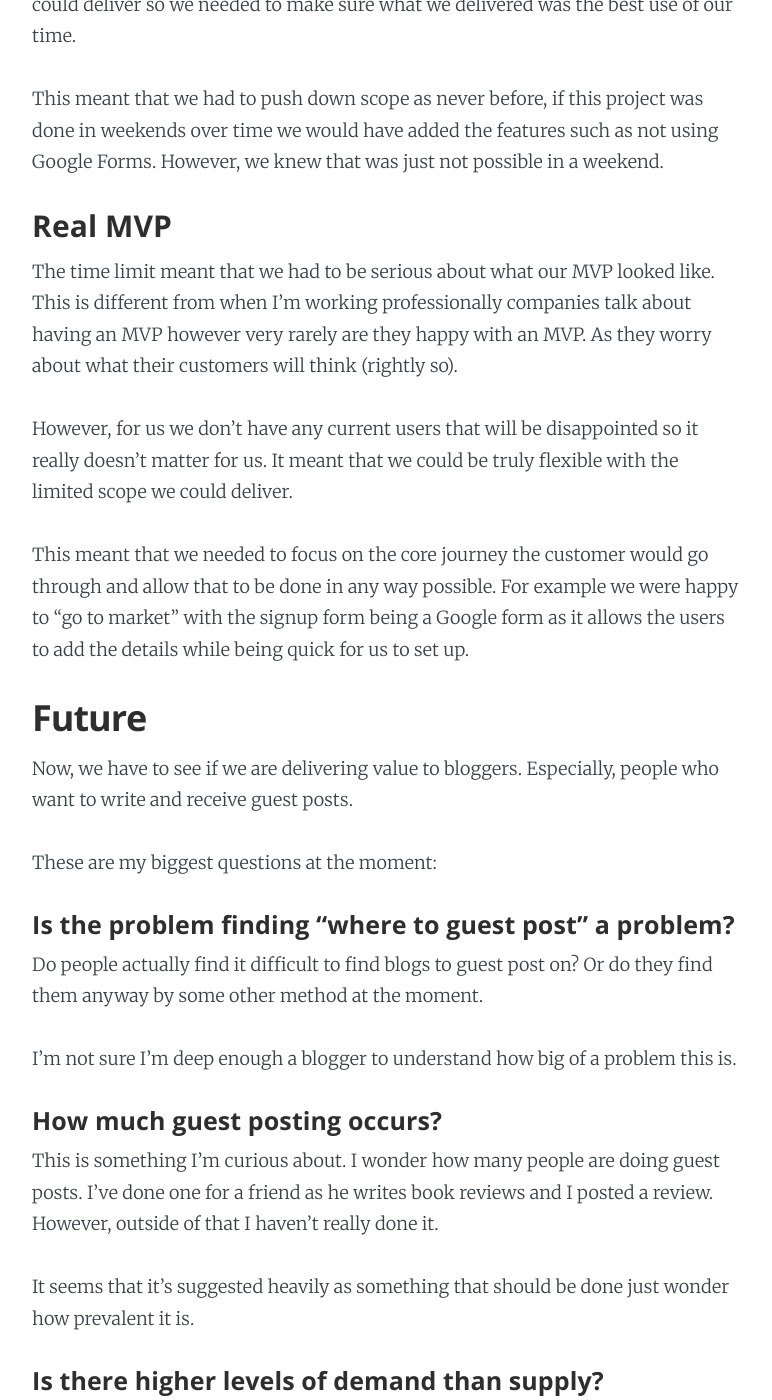
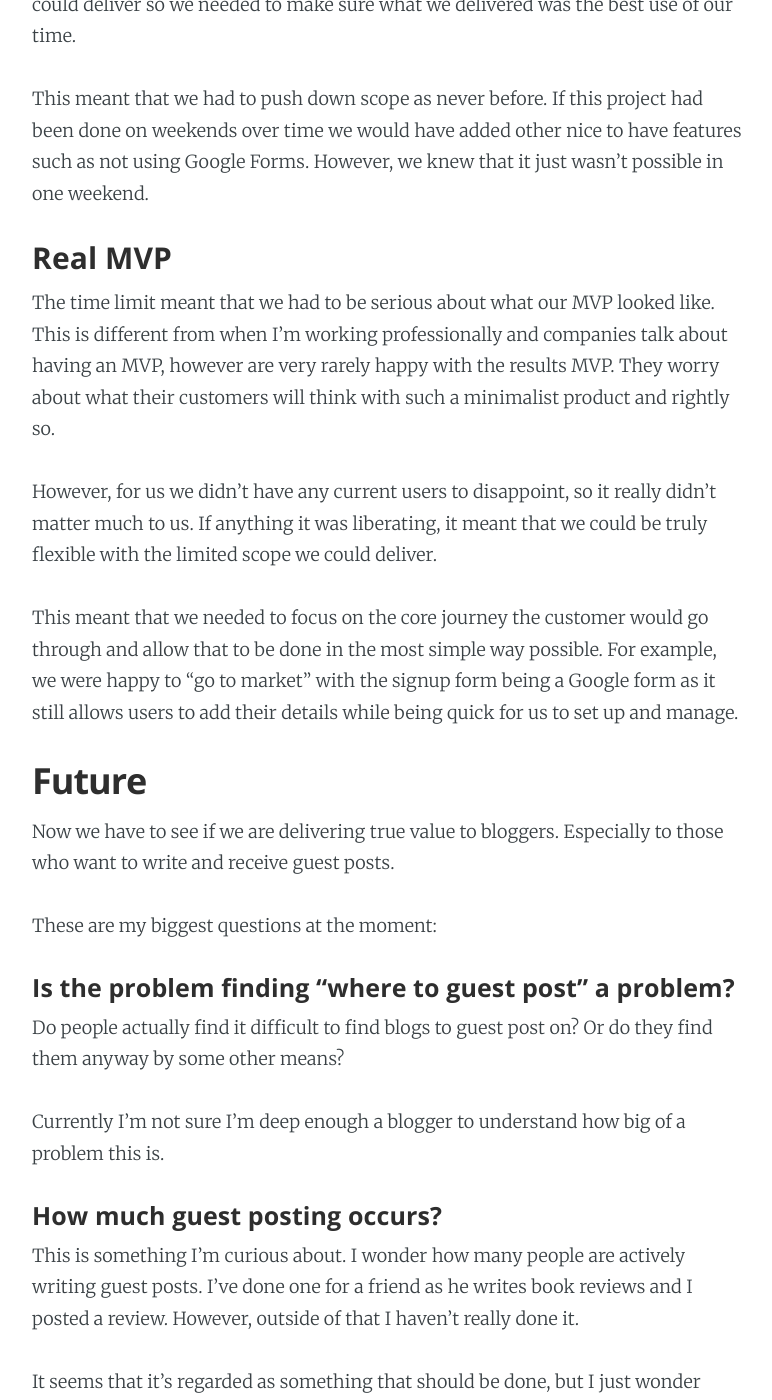
Before and after one commit to NiallBunting/niallbunting.github.io, a Jekyll site: the page built from _posts/2020-08-02-guest-post-directory-small-startups.markdown, in a window 1280 px wide and 1400 px high, scrolled down 3432 px. Shown: the whole window, without its empty margins (253-1025 px from the left). Built offline with Jekyll 4.4.1, drawn with Linux system fonts in a browser that asks for light colours; some of the changed text lies outside the part shown.

Commit message:
[20200802] Grammar updates

```diff
--- a/_posts/2020-08-02-guest-post-directory-small-startups.markdown
+++ b/_posts/2020-08-02-guest-post-directory-small-startups.markdown
@@ -7,33 +7,33 @@
 
 This is the story of a start-up delivered at a blistering pace, one weekend in fact.
 
-[Guest Post Directory][gpd] is a website that is designed to answer the question "Where can I guest post?". For those who are non-bloggers, guest posting is writing content for someone else's website and in return receiving a link to yours. This is done in the blogging world as a method to increase your websites ranking and SEO as guest posting grows your back links and at the same time growing your audience.
+[Guest Post Directory][gpd] is a website that is designed to answer the question "Where can I guest post?". For those who are non-bloggers, guest posting is writing content for someone else’s website and in return receiving a link to yours. This is done in the blogging world as a means to increase your website’s ranking as guest posting grows your backlinks and at the same time grows your audience.
 
-The journey below, describes the process we went through, to build and go live with a website in a weekend.
+The journey below describes the process we went through, to build and launch a website in a weekend.
 
 ## The journey
 
 ### Preamble
 
-The idea was suggested to me by my friend [Jake][jake]. I'm not heavily involved in the world of blogging but the problem of finding websites to guest post on seems like an easy one to fix. Hopefully, this project can deliver value to these people.
+The idea was suggested to me by my friend [Jake][jake]. I’m not heavily involved in the world of blogging but the problem of finding websites to guest post on seems like an easy one to fix. Hopefully, this project can deliver value to these people.
 
-I have wanted to develop something 'hackathon style' for a while, where you have 48 hours to bring together an MVP. Therefore, I suggested this as the delivery plan for the project. As I thought it also gives us the highest chance that we actually finish something and bring a product to market.
+I have wanted to develop something ‘hackathon style’ for a while, where you have 48 hours to bring together an MVP. Therefore, I suggested this as the delivery plan for the project, as I thought it also gives us the highest chance that we actually finish something and bring a product to market.
 
 He agreed and we chose a weekend.
 
 ### The weekend
 
-Saturday morning, I opened up my laptop and logged in. Jake was already online, plugging away, building out what would eventually become the listing page.
+Saturday morning I opened up my laptop and logged in. Jake was already online, plugging away, building out what would eventually become the listing page.
 
 It was at this point that we had our first catch up and planned what features we needed, and workarounds for the non-MVP requirements. We made some tough decisions with the biggest ones being not supporting accounts, accepting applications over Google forms and entering database info manually.
 
-Once we had created this outline of a plan, we began. Jake focused on the frontend and I focused on the backend and infrastructure. This plan played to both our natural strengths as he has much better design skills and I am more adept in the dark world of the backend.
+Once we had an outline of a plan, we started building. Jake focused on the frontend and I focused on the backend and infrastructure. This plan played to both our natural strengths as he has much better design skills and I am more adept in the dark world of the backend.
 
-Our technology stack was:
+Our technology stack:
 * **The frontend**: Bootstrap and custom Javascript.
 * **The backend**: Node (with Express) and Elasticsearch as the search engine.
 
-The highlight on the backend technology side, for me, was using Elasticsearch. I haven’t looked into it's features before (only used it as part of the ELK stack) and it was interesting to have dive in, finding out its capabilities and query language. It was fun working out how to structure a query to get back the results we wanted, even though what we needed was a relatively simple search.
+The highlight on the backend technology side, for me, was using Elasticsearch. I haven’t looked into its features before (I’ve only used it as part of the ELK stack) and it was interesting to dive in, discovering its capabilities and exploring its query language. It was fun working out how to structure a query to get back the results we wanted, even though what we needed was a relatively simple search.
 
 At the end of a very quick weekend we ended up with the following:
 
@@ -41,19 +41,19 @@
 
 ### The following days
 
-We have continued to do minor bug fixes and improvements to the application in the week since. Our main focus has been on making the platform more reliable and gathering users.
+We have continued to do minor bug fixes and improvements to the application in the week since. Our main focus has been on making the platform more reliable and gathering users to provide value.
 
-We have a backlog of ideas and tasks that we want to do to improve the website. These tasks can now be tackled incrementally over time.
+Throughout the process we’ve gathered a backlog of ideas and tasks that we want to do to improve the website. These tasks can now be tackled incrementally over time.
 
 ## My takeaways
 
-After finishing the directory's MVP that weekend, I was definitely on a high. That we actually got a signup the next day just compounded it. I felt we had actually done our goal, that’s sometimes a rare feeling in software engineering. Often sprints just seem to blur together in endless backlogs. As someone said to me:
+After finishing the directory’s MVP that weekend, I was definitely on a high. The fact that we actually got a signup the next day just compounded it. I felt we had actually done our goal - a sometimes rare feeling in software engineering. Often sprints just seem to blur together in endless backlogs. Someone once said to me:
 
 > I’ve been sprinting for years, it’s more like a marathon.
 >
 > -- <cite>Rob, from work</cite>
 
-Which just shows the perfect world of iterations being separate just isn't true. So it was nice to have that feeling of completion.
+Which just shows the perfect world of iterations being separate just isn’t true, so it was nice to have that feeling of completion.
 
 ### Time limits
 
@@ -61,33 +61,33 @@
 
 This meant the only corner left was scope. We had a limited amount of scope we could deliver so we needed to make sure what we delivered was the best use of our time.
 
-This meant that we had to push down scope as never before, if this project was done in weekends over time we would have added the features such as not using Google Forms. However, we knew that was just not possible in a weekend.
+This meant that we had to push down scope as never before. If this project had been done on weekends over time we would have added other nice to have features such as not using Google Forms. However, we knew that it just wasn’t possible in one weekend.
 
 ### Real MVP
 
-The time limit meant that we had to be serious about what our MVP looked like. This is different from when I'm working professionally companies talk about having an MVP however very rarely are they happy with an MVP. As they worry about what their customers will think (rightly so).
+The time limit meant that we had to be serious about what our MVP looked like. This is different from when I’m working professionally and companies talk about having an MVP, however are very rarely happy with the results MVP. They worry about what their customers will think with such a minimalist product and rightly so.
 
-However, for us we don't have any current users that will be disappointed so it really doesn't matter for us. It meant that we could be truly flexible with the limited scope we could deliver.
+However, for us we didn’t have any current users to disappoint, so it really didn’t matter much to us. If anything it was liberating, it meant that we could be truly flexible with the limited scope we could deliver.
 
-This meant that we needed to focus on the core journey the customer would go through and allow that to be done in any way possible. For example we were happy to “go to market” with the signup form being a Google form as it allows the users to add the details while being quick for us to set up.
+This meant that we needed to focus on the core journey the customer would go through and allow that to be done in the most simple way possible. For example, we were happy to "go to market" with the signup form being a Google form as it still allows users to add their details while being quick for us to set up and manage.
 
 ## Future
 
-Now, we have to see if we are delivering value to bloggers. Especially, people who want to write and receive guest posts.
+Now we have to see if we are delivering true value to bloggers. Especially to those who want to write and receive guest posts.
 
 These are my biggest questions at the moment:
 
-#### Is the problem finding “where to guest post" a problem?
+#### Is the problem finding "where to guest post" a problem?
 
-Do people actually find it difficult to find blogs to guest post on? Or do they find them anyway by some other method at the moment.
+Do people actually find it difficult to find blogs to guest post on? Or do they find them anyway by some other means?
 
-I’m not sure I’m deep enough a blogger to understand how big of a problem this is.
+Currently I’m not sure I’m deep enough a blogger to understand how big of a problem this is.
 
 #### How much guest posting occurs?
 
-This is something I’m curious about. I wonder how many people are doing guest posts. I’ve done one for a friend as he writes book reviews and I posted a review. However, outside of that I haven't really done it.
+This is something I’m curious about. I wonder how many people are actively writing guest posts. I’ve done one for a friend as he writes book reviews and I posted a review. However, outside of that I haven’t really done it.
 
-It seems that it's suggested heavily as something that should be done just wonder how prevalent it is.
+It seems that it’s regarded as something that should be done, but I just wonder how prevalent it really is.
 
 #### Is there higher levels of demand than supply?
 
@@ -103,9 +103,9 @@
 
 ## Conclusions
 
-I really enjoyed working on a project that had such a quick turnaround and that we could do in a weekend. There are more features that we would like to add to turn it into a rounded product that we don’t have to manually intervene in.
+I really enjoyed working on a project that had such a quick turnaround and that we could do in a weekend. There are more features that we would like to add to turn it into a rounded product so that we don’t have to manually intervene, but now the product is live we can continue to chip away incrementally.
 
-I would recommend giving this type of delivery plan a go and I would do another one in the future without a second thought. As it reminds me of my early days building software where my time wasn't managed by tickets and release cycles it was just about working on the most important stuff.
+I would recommend giving this type of delivery plan a go and I would do another one in the future without a second thought. The style of development reminds me of my early days building software where my time wasn’t managed by tickets and release cycles - it was just about working on the most important stuff.
 
 [gpd]: http://guestpost.directory
 [jake]: https://jakedoran.co.uk
```
